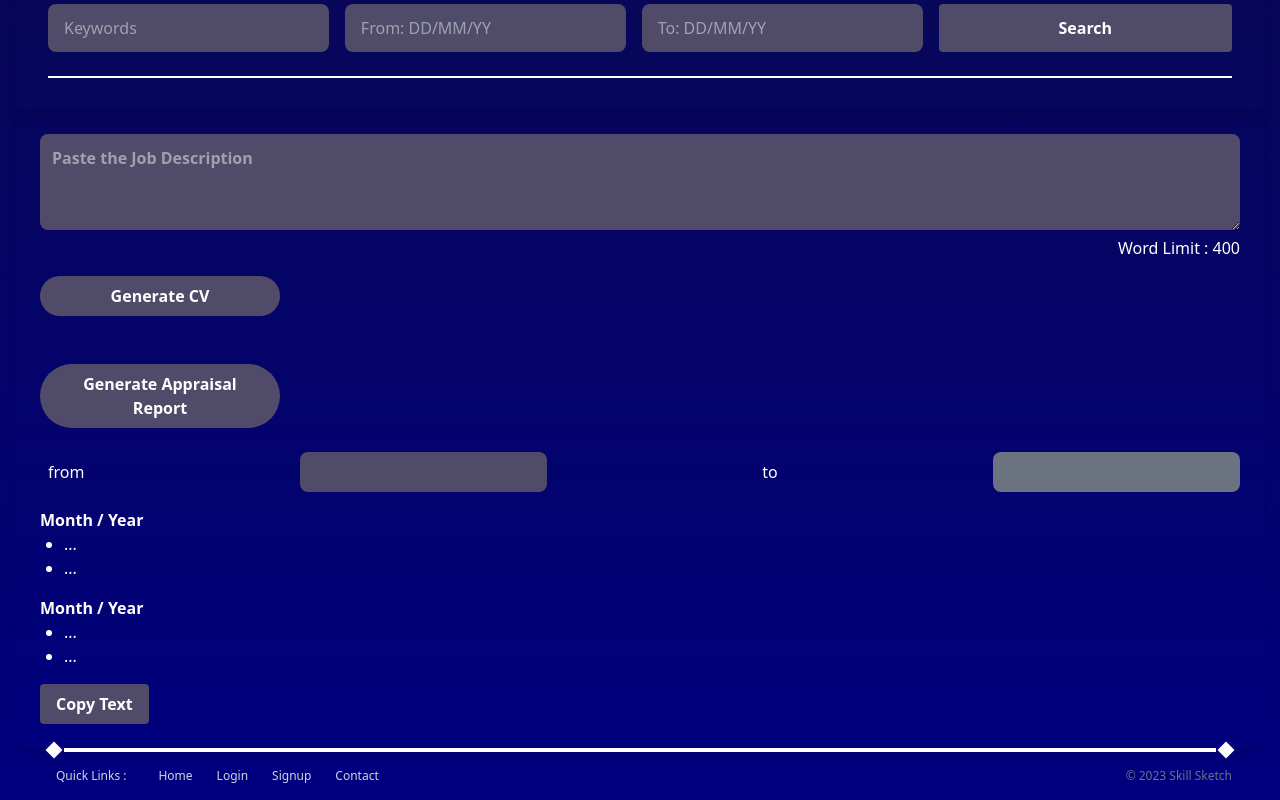
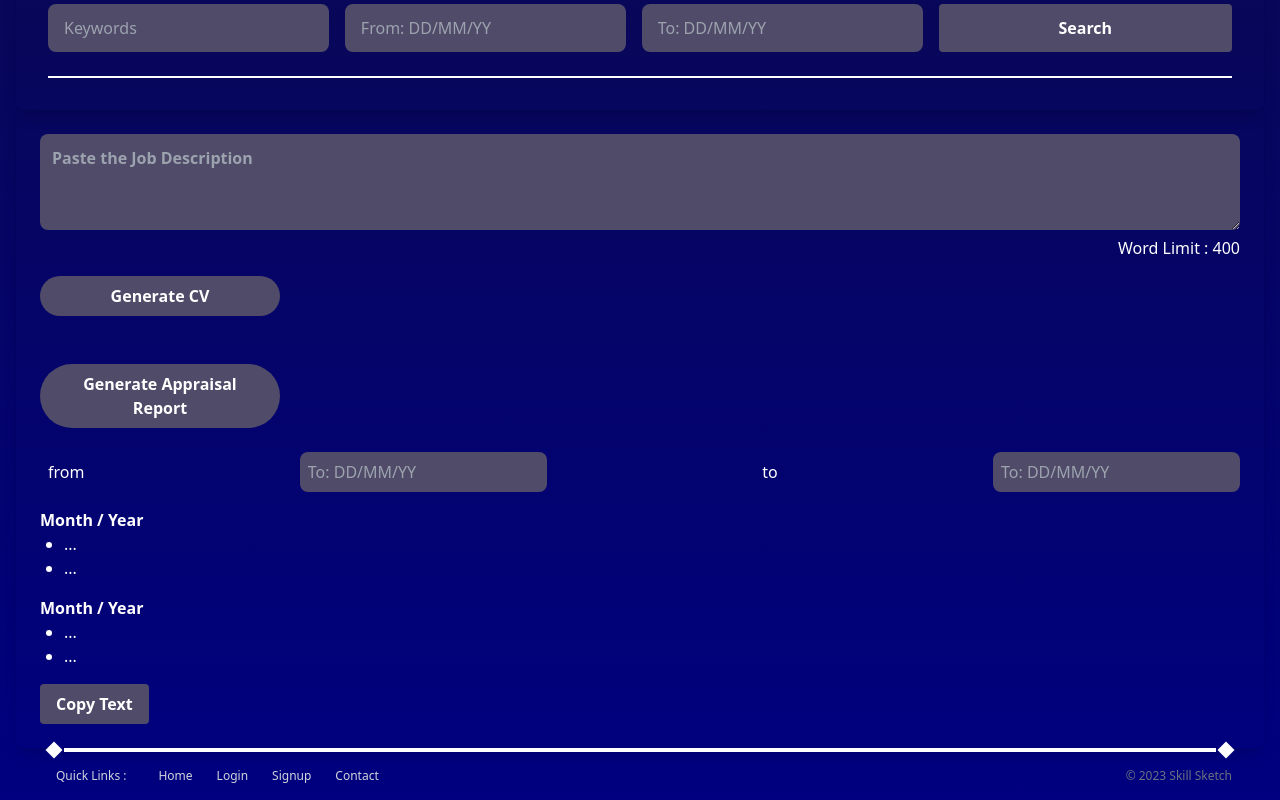
Before and after one commit to SyedShahab163/Chatbot_CVBuilde, a Next.js app: page /Detailpage in a window 1280 px wide. Shown: the part 1165-1965 px from the top of the page. Built offline with nearby package versions, Linux system fonts and the light colour scheme.

Commit message:
update datepage

```diff
--- a/app/Detailpage/page.jsx
+++ b/app/Detailpage/page.jsx
@@ -192,10 +192,7 @@
       <div className="w-full max-w-8xl mx-auto bg-gradient-to-b from-[#504686] to-[#131120] text-white rounded-lg p-8 shadow-full mt-4">
         {/* Header Section */}
         <div className="relative mb-8">
-          {/* <div className="text-left">
-            <h1 className="text-3xl font-bold">Skill Sketch</h1>
-            <p className="text-sm italic mt-1">"Sketching skills, one project at a time"</p>
-          </div> */}
+
             <div className="text-left">
               <Link href="/">
             <h1 className="text-3xl font-inika">Skill Sketch</h1>
@@ -554,9 +551,6 @@
         </button>
       </div> */}
       <div className="w-full p-6 rounded-lg shadow-lg">
-
-      {/* <h1 className="text-white text-xl font-bold mb-4 h-10 bg-[#4F4B68]">Paste the Job Description</h1>
-       */}
       <textarea
 
         className="w-full h-24 p-3 rounded-lg  bg-[#4F4B68] text-white  focus:outline-none font-bold"
@@ -605,11 +599,13 @@
           <input
             type="text"
             className="w-1/ bg-[#4F4B68] text-white rounded-lg p-2 focus:outline-none"
+               placeholder="To: DD/MM/YY"
           />
           <span className="text-white px-2">to</span>
           <input
             type="text"
-            className="w-1/ bg-gray-500 text-gray-800 rounded-lg p-2 focus:outline-none"
+            className="w-1/ bg-[#4F4B68] text-white rounded-lg p-2 focus:outline-none"
+               placeholder="To: DD/MM/YY"
           />
         </div>
 
@@ -635,10 +631,10 @@
       </button>
     </div>
       <footer className="w-full">
-        <div className="container mx-auto px-8">
-          <div className="relative flex items-center justify-center">
+        <div className="container mx-auto px-8 w-full">
+          <div className="relative flex items-center justify-center w-full">
             <div className="absolute left-0 w-3 h-3 bg-white rotate-45 transform"></div>
-            <div className="h-[4px] bg-white w-full mx-4"></div>
+            <div className="h-[4px] bg-white w-full mx-4 w-full"></div>
             <div className="absolute right-0 w-3 h-3 bg-white rotate-45 transform"></div>
           </div>
           <div className="mt-4 flex flex-col md:flex-row md:justify-between items-center text-xs text-gray-300">
--- a/app/login/page.jsx
+++ b/app/login/page.jsx
@@ -30,7 +30,7 @@ const Page = () => {
         body: JSON.stringify(formData),
       });
 
-      if (!response.ok) {
+      if (!response.status===200) {
         window.location.href = "/Detailpage";
       }
 
```
